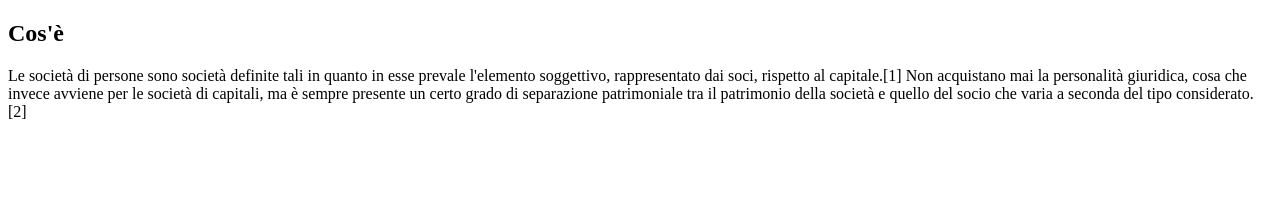
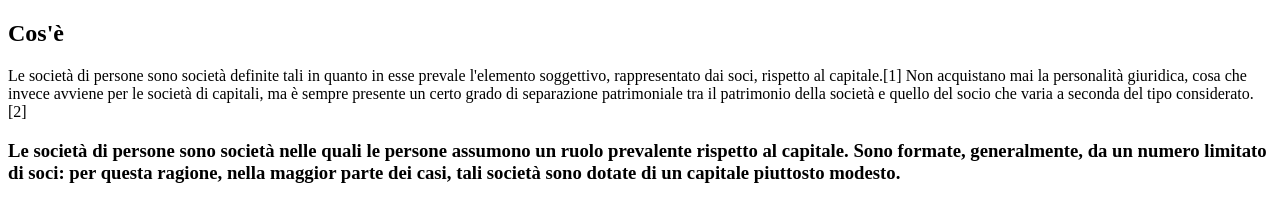
Before and after one commit to MaurizioSisca/RecuperoGit, a plain HTML site: page index.html in a window 1280 px wide. Drawn offline with Linux system fonts and the light colour scheme.

Commit message:
feature3

```diff
--- a/index.html
+++ b/index.html
@@ -9,5 +9,8 @@
 <body>
     <h2> Cos'è</h2>
         <p> Le società di persone sono società definite tali in quanto in esse prevale l'elemento soggettivo, rappresentato dai soci, rispetto al capitale.[1] Non acquistano mai la personalità giuridica, cosa che invece avviene per le società di capitali, ma è sempre presente un certo grado di separazione patrimoniale tra il patrimonio della società e quello del socio che varia a seconda del tipo considerato.[2]</p>
+        <h3>Le società di persone sono società nelle quali le persone assumono un ruolo prevalente rispetto al capitale.
+
+            Sono formate, generalmente, da un numero limitato di soci: per questa ragione, nella maggior parte dei casi, tali società sono dotate di un capitale piuttosto modesto.</h3>
 </body>
 </html>
```
